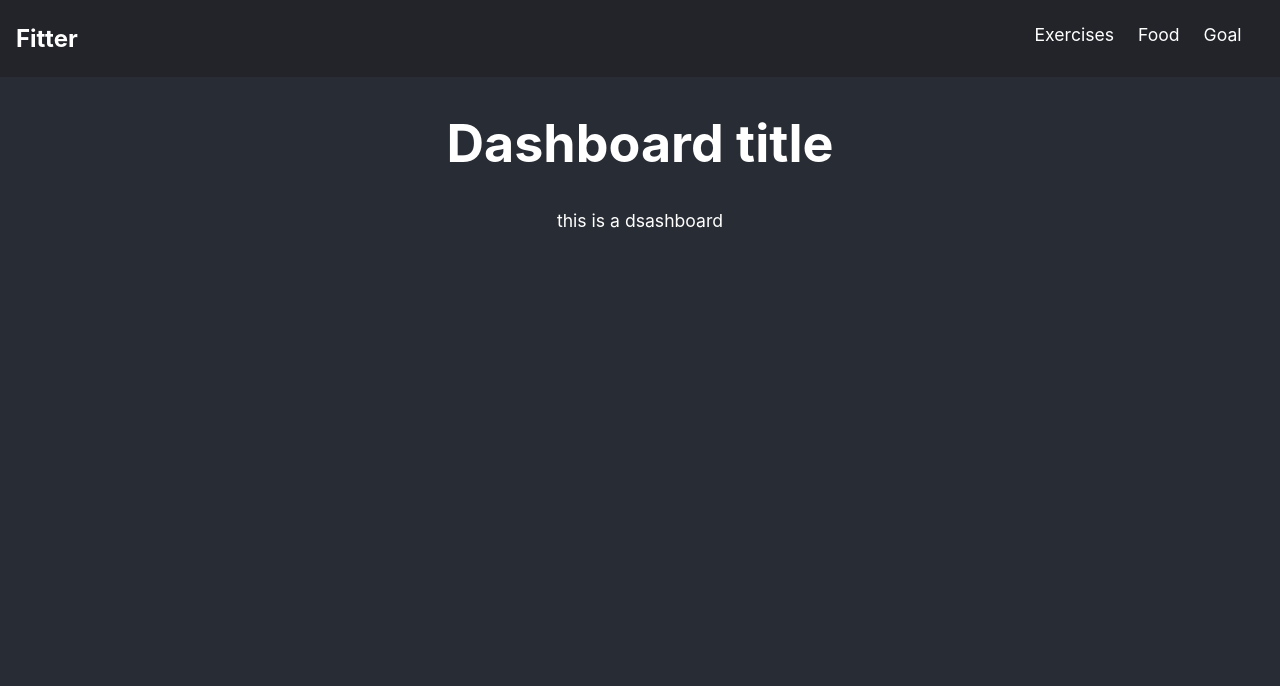
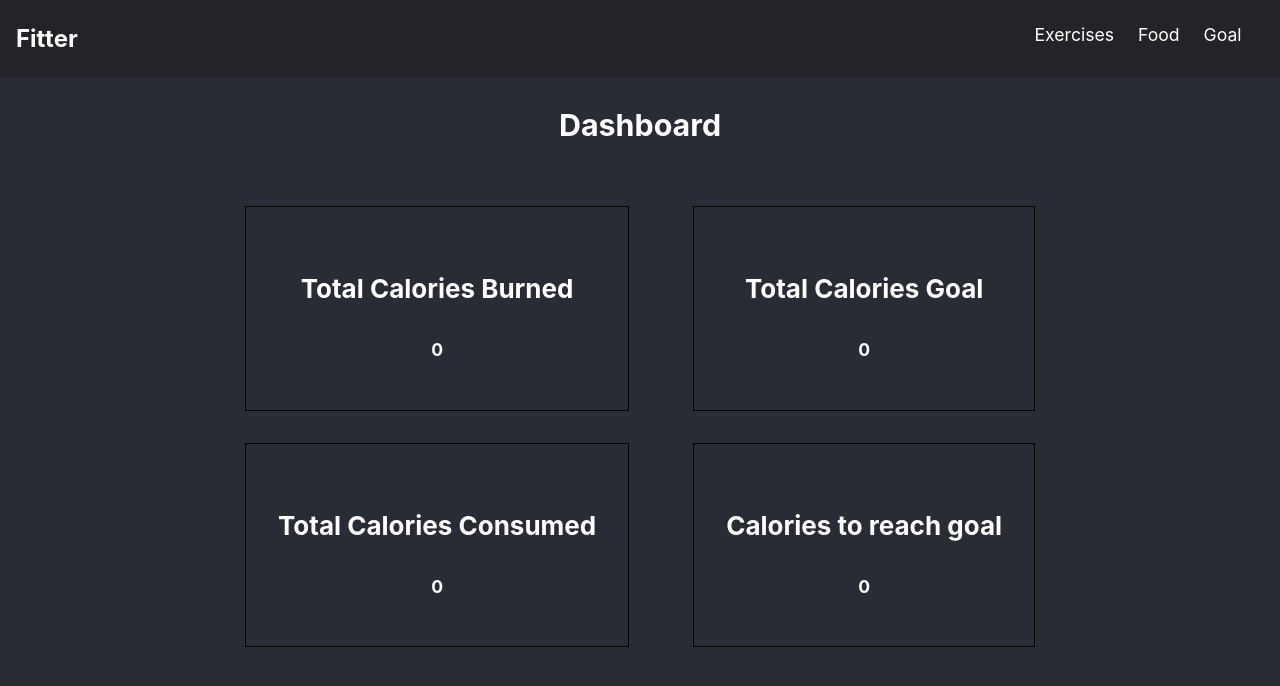
Before and after one commit to Jagadeesh-Jetti/Fitness-Tracker, a React (Create React App) app: page / in a window 1280 px wide. Shown: the top 686 px of the page. Built offline with nearby package versions, Linux system fonts and the light colour scheme; no server answers.

Commit message:
feat: added a calorie metrics layout

```diff
--- a/src/pages/Dashboard/dashboard.jsx
+++ b/src/pages/Dashboard/dashboard.jsx
@@ -1,9 +1,27 @@
-import { useEffect } from "react";
-import { useDispatch } from "react-redux";
+import React, { useEffect } from "react";
+import "../Dashboard/dashboard.css";
+import { useDispatch, useSelector } from "react-redux";
 import { fetchExercises, fetchFood, fetchGoals } from "../../actions";
 
 export const Dashboard = () => {
   const dispatch = useDispatch();
+  const exercises = useSelector((state) => state.exercises);
+  const food = useSelector((state) => state.foodItems);
+  const goals = useSelector((state) => state.goals);
+
+  const caloriesBurned = exercises.reduce(
+    (acc, cur) => acc + cur.caloriesBurned,
+    0
+  );
+  const caloriesConsumed = food.reduce((acc, cur) => acc + cur.calories, 0);
+  const caloriesGoal = goals.reduce((acc, cur) => acc + cur.calories, 0);
+  let caloriesToComplete = 0;
+
+  let caloriesSpent = caloriesConsumed - caloriesBurned;
+
+  if (caloriesGoal > caloriesSpent) {
+    caloriesToComplete = caloriesGoal - Math.abs(caloriesSpent);
+  }
 
   useEffect(() => {
     dispatch(fetchExercises());
@@ -13,9 +31,30 @@ export const Dashboard = () => {
 
   return (
     <div>
-      <div>
-        <h1>Dashboard title</h1>
-        <p>this is a dsashboard</p>
+      <div className="dashboard_content">
+        <h3>Dashboard</h3>
+        <div className="metric_display">
+          <div className="metric_segment">
+            <div className="dashboard_metric_child">
+              <h4>Total Calories Burned</h4>
+              <p>{caloriesBurned}</p>
+            </div>
+            <div className="dashboard_metric_child">
+              <h4>Total Calories Consumed</h4>
+              <p>{caloriesConsumed}</p>
+            </div>
+          </div>
+          <div className="metric_segment">
+            <div className="dashboard_metric_child">
+              <h4>Total Calories Goal</h4>
+              <p>{caloriesGoal}</p>
+            </div>
+            <div className="dashboard_metric_child">
+              <h4>Calories to reach goal</h4>
+              <p>{caloriesToComplete}</p>
+            </div>
+          </div>
+        </div>
       </div>
     </div>
   );
```
